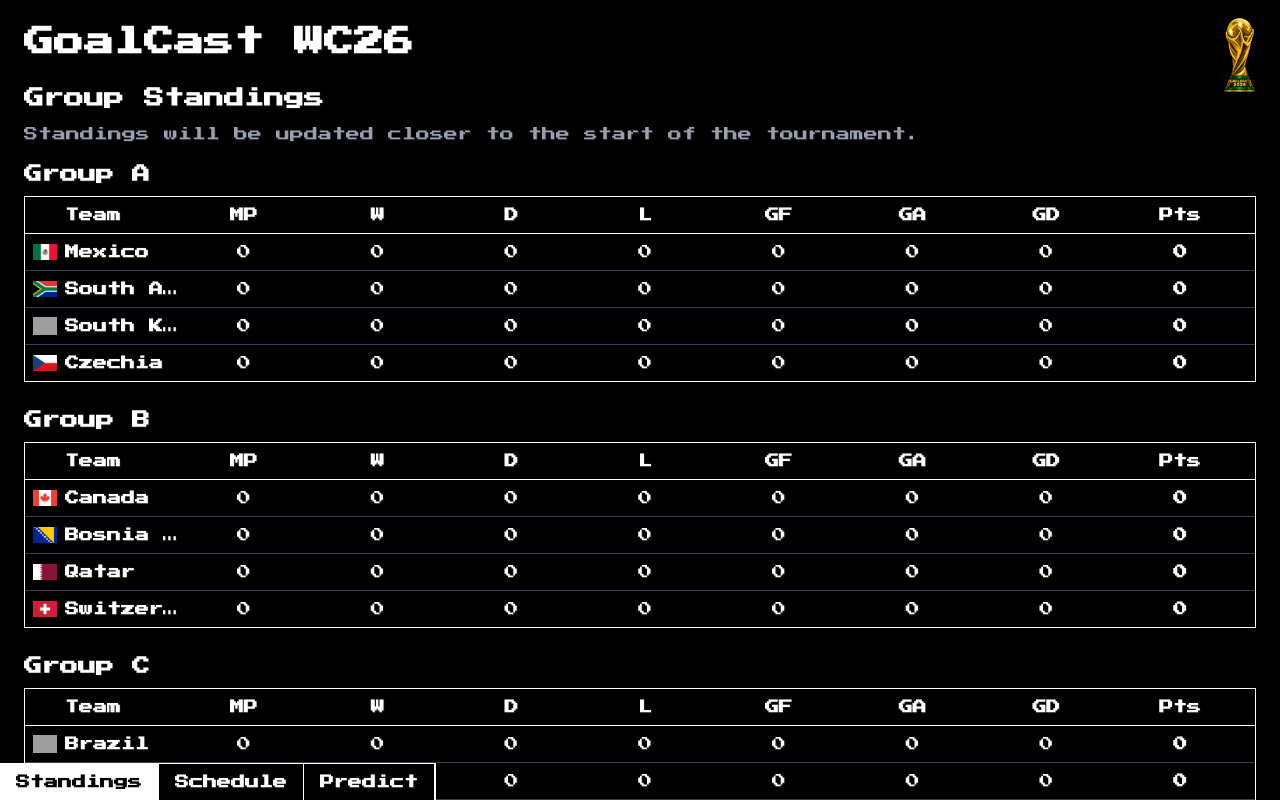
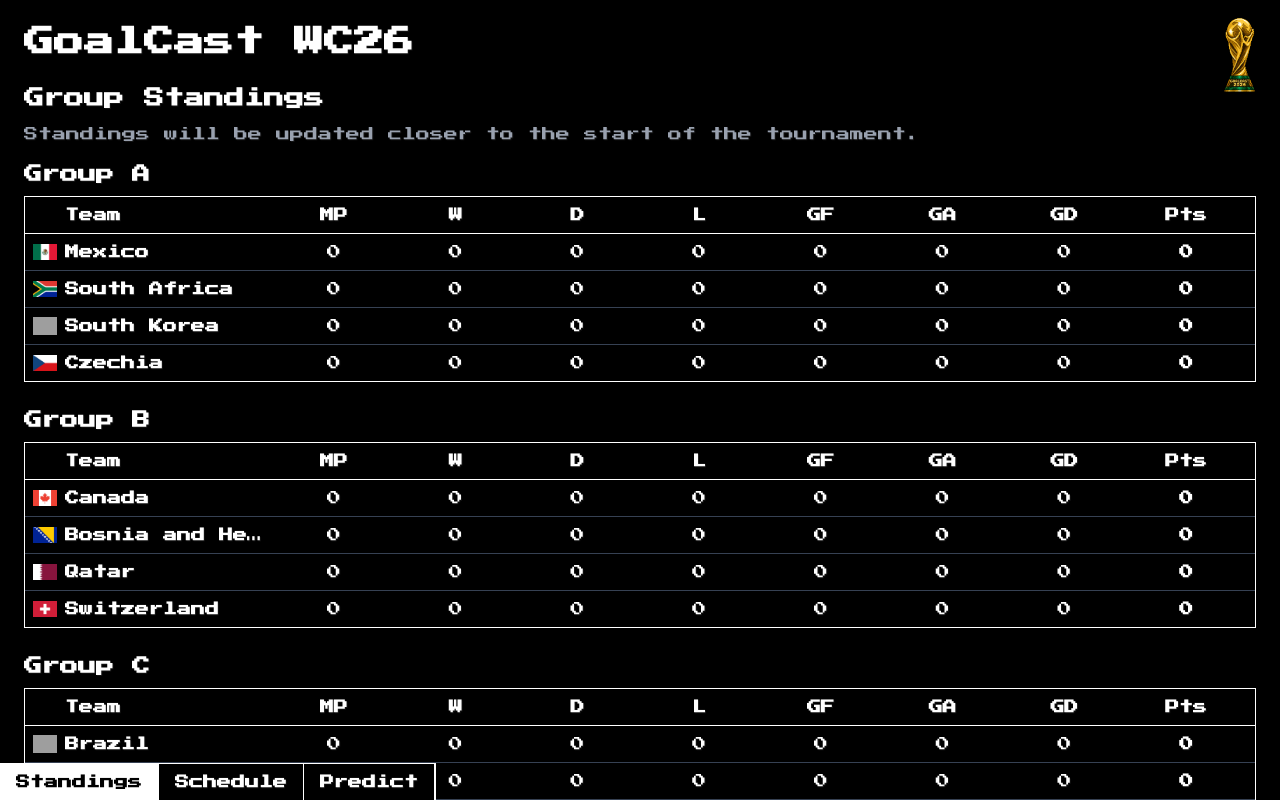
Before and after one commit to adrianmontez/goalcast-wc26, a Next.js app: page /standings in a window 1280 px wide. Shown: the top 800 px of the page. Built offline with nearby package versions, Linux system fonts and the light colour scheme; grey boxes are pictures that could not be loaded.

Commit message:
spacing issues on standings page

```diff
--- a/src/app/standings/page.js
+++ b/src/app/standings/page.js
@@ -77,8 +77,8 @@ export default function Standings() {
               </h3>
 
               <div className="overflow-x-auto">
-                <div className="min-w-[560px] w-full border border-white">
-                  <div className="grid grid-cols-[2rem_7rem_repeat(8,minmax(2.25rem,1fr))] border-b border-white p-2 text-xs sm:text-sm font-bold">
+                <div className="min-w-[560px] sm:min-w-[760px] w-full border border-white">
+                  <div className="grid grid-cols-[2rem_5rem_repeat(8,minmax(2.25rem,1fr))] sm:grid-cols-[2rem_13rem_repeat(8,minmax(2.75rem,1fr))] border-b border-white p-2 text-xs sm:text-sm font-bold">
                     <span></span>
                     <span>Team</span>
                     <span className="text-center">MP</span>
@@ -94,7 +94,7 @@ export default function Standings() {
                   {groupData.teams.map((team) => (
                     <div
                       key={team.abbr}
-                      className="grid grid-cols-[2rem_7rem_repeat(8,minmax(2.25rem,1fr))] border-b border-gray-700 last:border-b-0 p-2 text-xs sm:text-sm items-center"
+                      className="grid grid-cols-[2rem_5rem_repeat(8,minmax(2.25rem,1fr))] sm:grid-cols-[2rem_13rem_repeat(8,minmax(2.75rem,1fr))] border-b border-gray-700 last:border-b-0 p-2 text-xs sm:text-sm items-center"
                     >
                       <div className="flex items-center">
                         <Image
@@ -106,7 +106,7 @@ export default function Standings() {
                         />
                       </div>
 
-                      <div className="font-semibold truncate">
+                      <div className="font-semibold truncate pr-2">
                         <span className="hidden sm:inline">{team.name}</span>
                         <span className="sm:hidden">{team.abbr}</span>
                       </div>
```
